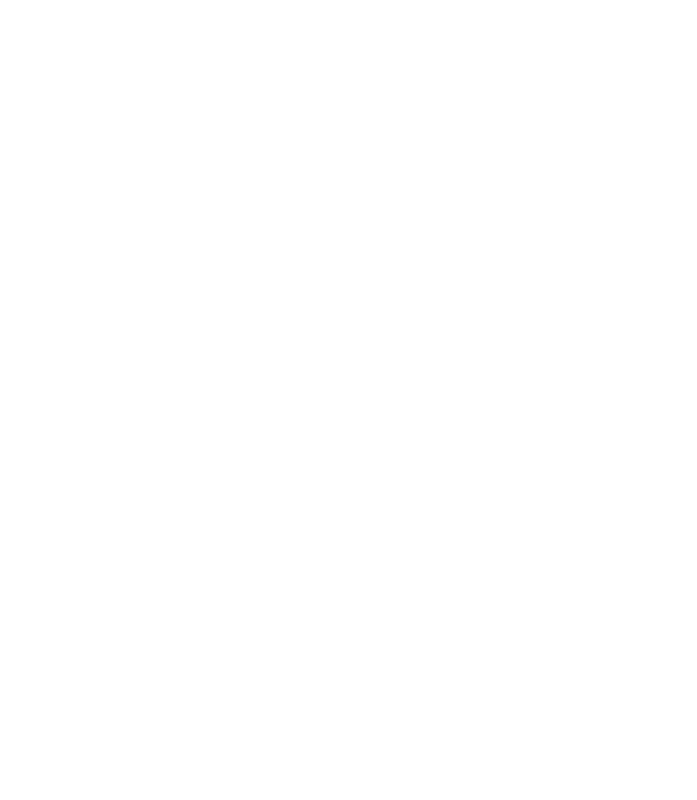
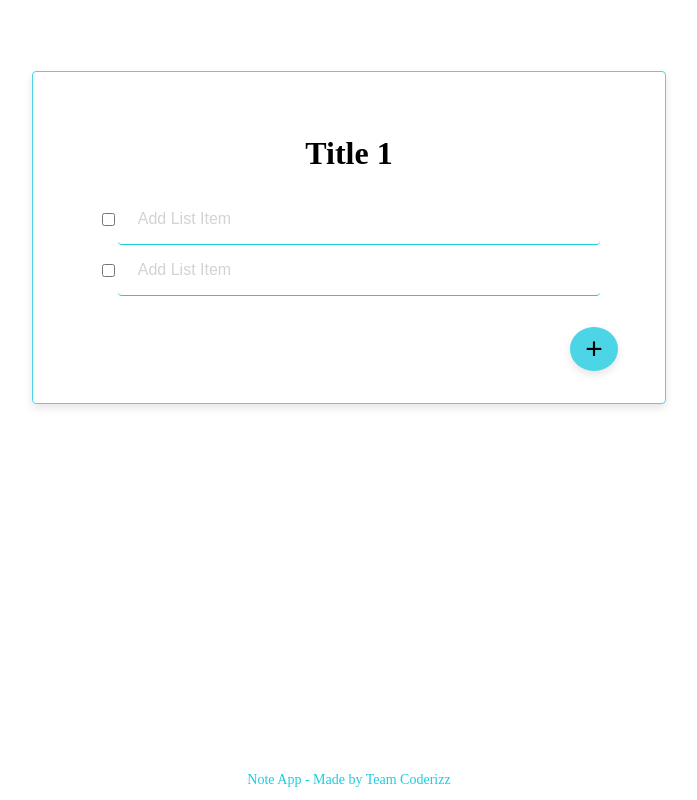
Before and after one commit to baekusboo/NoteApp, a React (Create React App) app: page /category in a window 1280 px wide. Shown: the whole page, without its empty margins (291-988 px from the left). Built offline with nearby package versions, Linux system fonts and the light colour scheme.

Commit message:
category page added

```diff
--- a/src/pages/Category.js
+++ b/src/pages/Category.js
@@ -16,6 +16,41 @@
   return (
     <div>
 
+<NoteContainer>
+<CategoryListContainer>
+
+<Header>Title 1</Header>
+
+        <CategoryList>
+          <input type="checkbox" />
+          <Input
+            name="desc"
+            type="text"
+            label="Description"
+            placeholder="Add List Item"
+          />
+        </CategoryList>
+
+        <CategoryList>
+          <input type="checkbox" />
+          <Input
+            name="desc"
+            type="text"
+            label="Description"
+            placeholder="Add List Item"
+          />
+        </CategoryList>
+
+        <Button>+</Button>
+
+</CategoryListContainer>
+</NoteContainer>
+
+      <FooterHeadContainer>
+            <FooterHeadText>
+                Note App - Made by Team Coderizz
+            </FooterHeadText>
+        </FooterHeadContainer>
     </div>
   );
 };
--- a/src/pages/Home.js
+++ b/src/pages/Home.js
@@ -40,7 +40,10 @@
         </CategoryList>
 
         <CategoryList>
-        <Button>+</Button>
+        <Button>
+          +
+          {/* funtionality to be added */}
+        </Button>
         </CategoryList>
 
         </CategoryListContainer>
```
